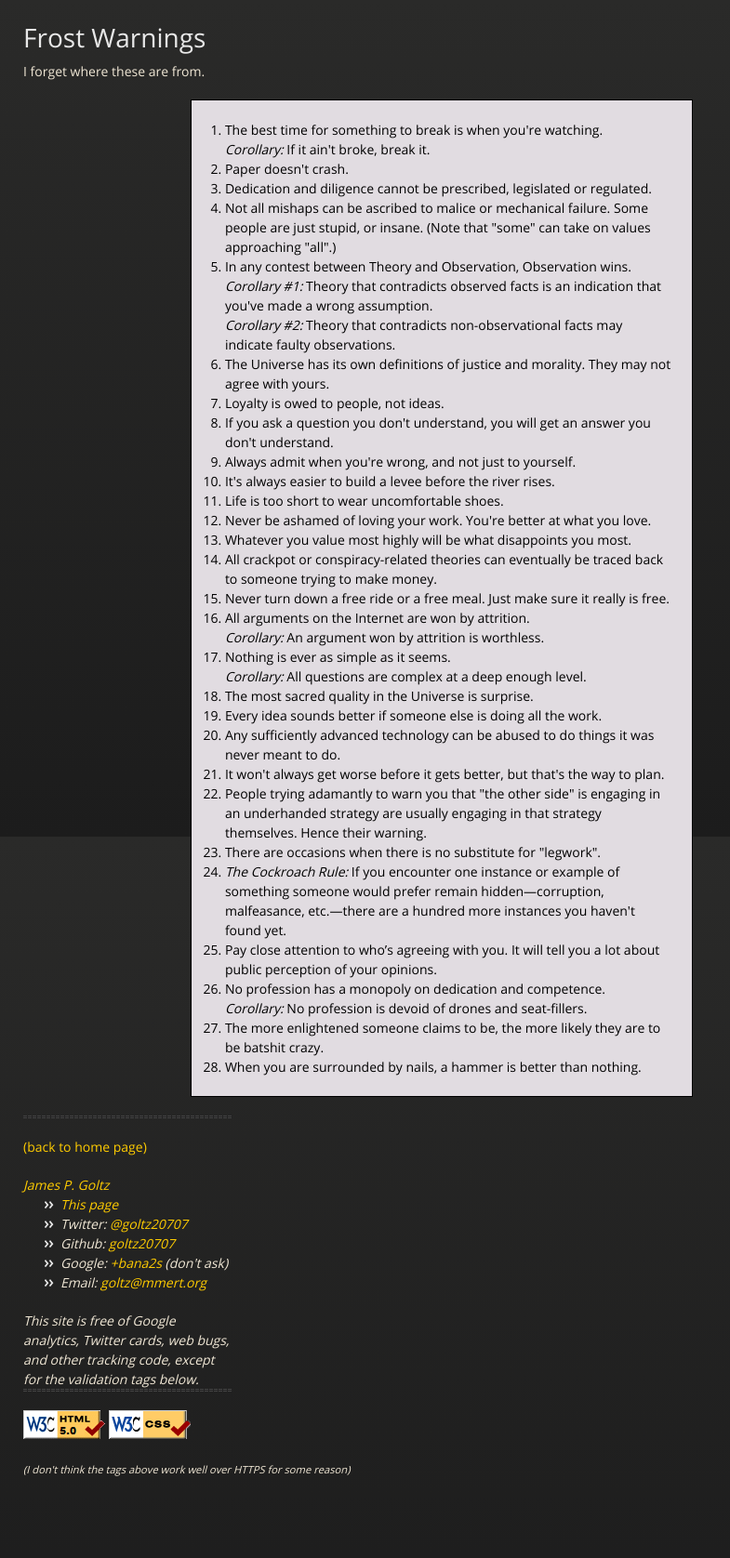
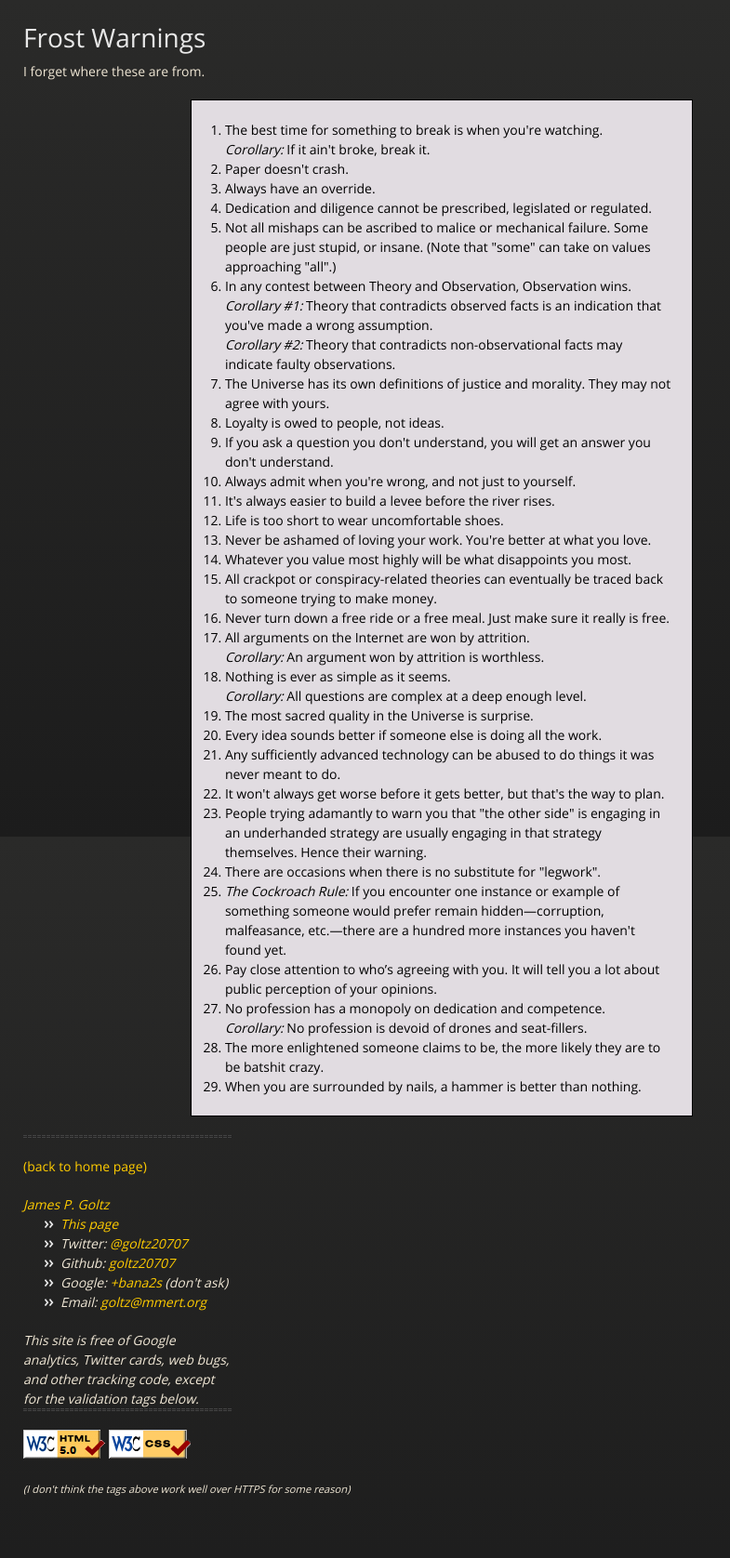
Before and after one commit to goltz20707/goltz20707.github.io, a Jekyll site: the page built from laws.html, in a window 1280 px wide. Shown: the whole page at 93% size, without its empty margins (0-785 px from the left). Built offline with Jekyll 4.4.1, drawn with Linux system fonts in a browser that asks for light colours; before the commit the page ends 1655 px from its top, so only the background shows below that.

Commit message:
Update laws.html -- added law

```diff
--- a/laws.html
+++ b/laws.html
@@ -12,6 +12,7 @@ title: "Frost Warnings"
 	watching.<br/>
 	<em>Corollary:</em> If it ain't broke, break it.</li>
       <li>Paper doesn't crash.</li>
+      <li>Always have an override.</li>
       <li>Dedication and diligence cannot be prescribed, legislated or
 	regulated.</li>
       <li>Not all mishaps can be ascribed to malice or mechanical failure.
```
